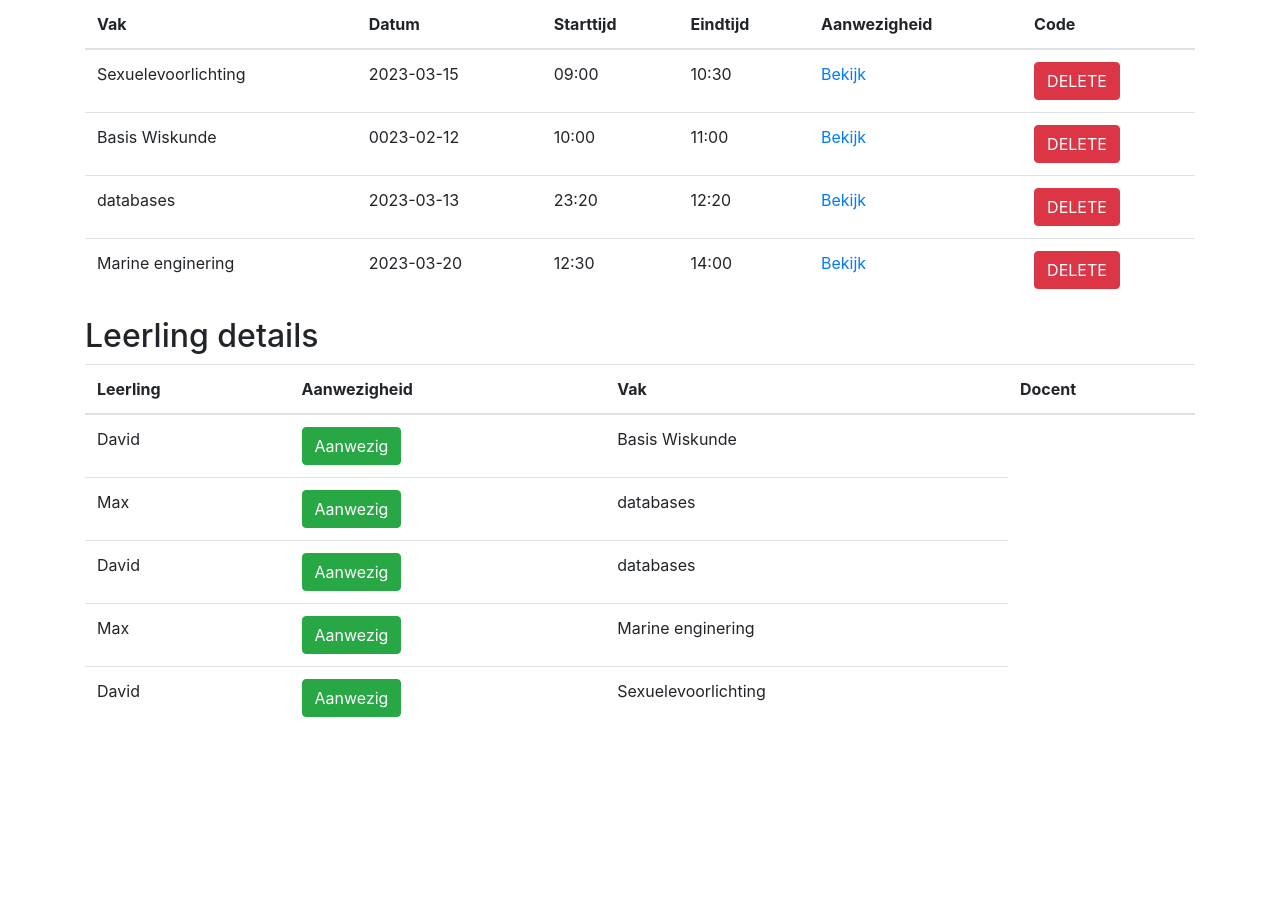
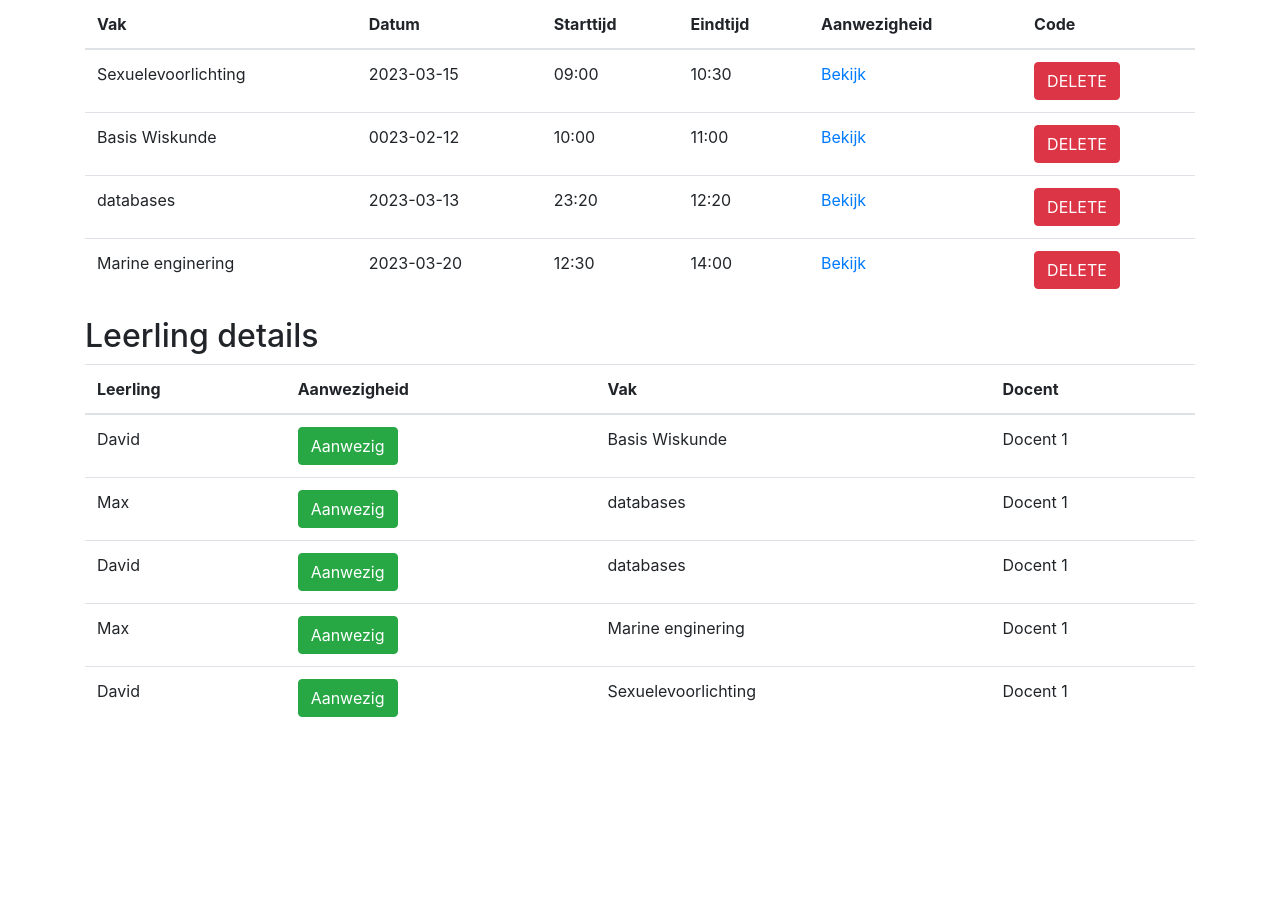
Before and after one commit to Max-1056897/SecurityWP3, a Flask app: page /docent_dashboard in a window 1280 px wide. Shown: the part 127-1040 px from the top of the page. Run offline with Flask 3, Linux system fonts and the light colour scheme; data comes from the database, SQL or seed files in the repository; both versions use the stored data as it was after the commit; some libraries are stand-ins or nearby versions.

Commit message:
FIX: weergeven van docenten op docent_dashboard

```diff
--- a/app.py
+++ b/app.py
@@ -115,7 +115,7 @@ def docent_dashboard():
     c.execute("SELECT * FROM lessen")
     lessen = c.fetchall()
 
-    c.execute('SELECT leerlingen.naam, aanwezigheid.aanwezig, lessen.vak, lessen.docent_id FROM aanwezigheid INNER JOIN lessen ON aanwezigheid.les_id = lessen.les_id INNER JOIN leerlingen ON aanwezigheid.leerling_id = leerlingen.leerling_id')
+    c.execute("SELECT leerlingen.naam, aanwezigheid.aanwezig, lessen.vak, docenten.naam FROM aanwezigheid INNER JOIN lessen ON aanwezigheid.les_id = lessen.les_id INNER JOIN leerlingen ON aanwezigheid.leerling_id = leerlingen.leerling_id INNER JOIN docenten ON lessen.docent_id = docenten.docent_id")
     rows = c.fetchall()
 
     docent_dict = {}
--- a/templates/docent_dashboard.html
+++ b/templates/docent_dashboard.html
@@ -96,6 +96,7 @@
                   {% endif %}
                 </td>
                 <td>{{ row[2] }}</td>
+                <td>{{ row[3] }}</td>
               </tr>
             {% endfor %}
           </tbody>
```
Also changed, not shown: aanwezigheidssysteem.db.
